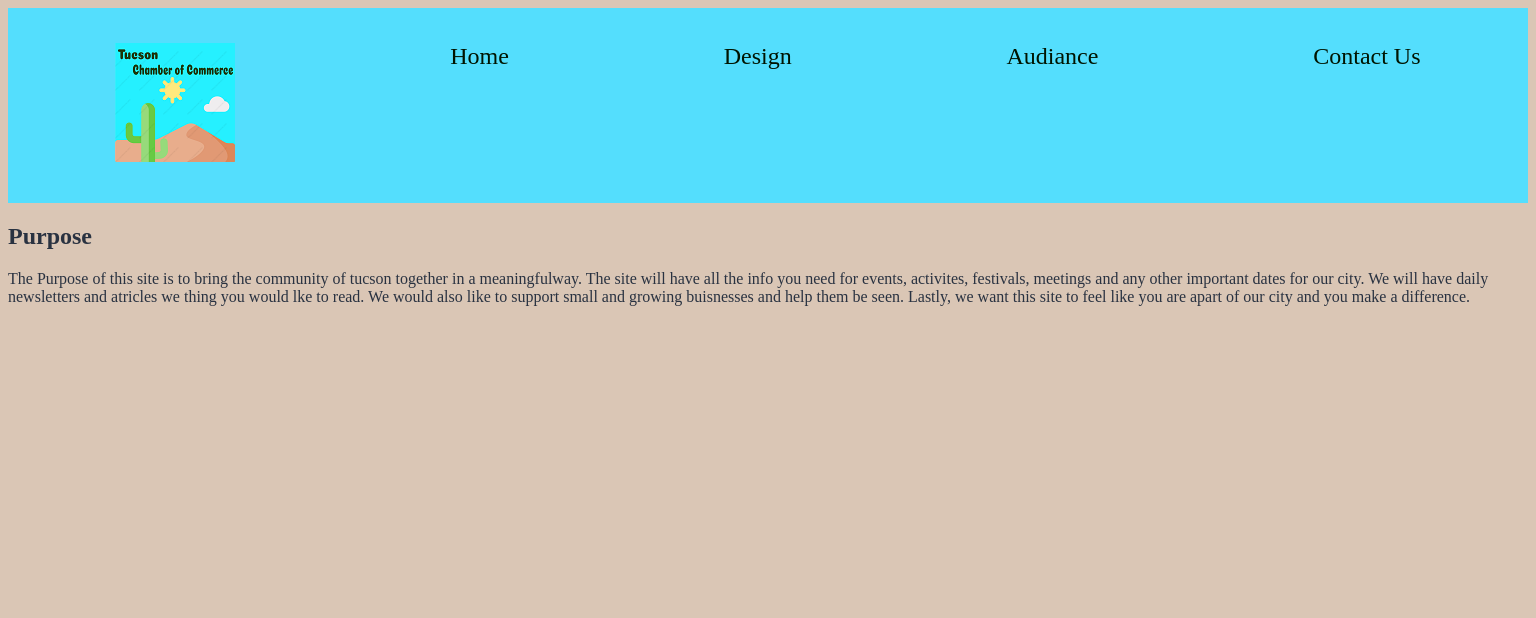
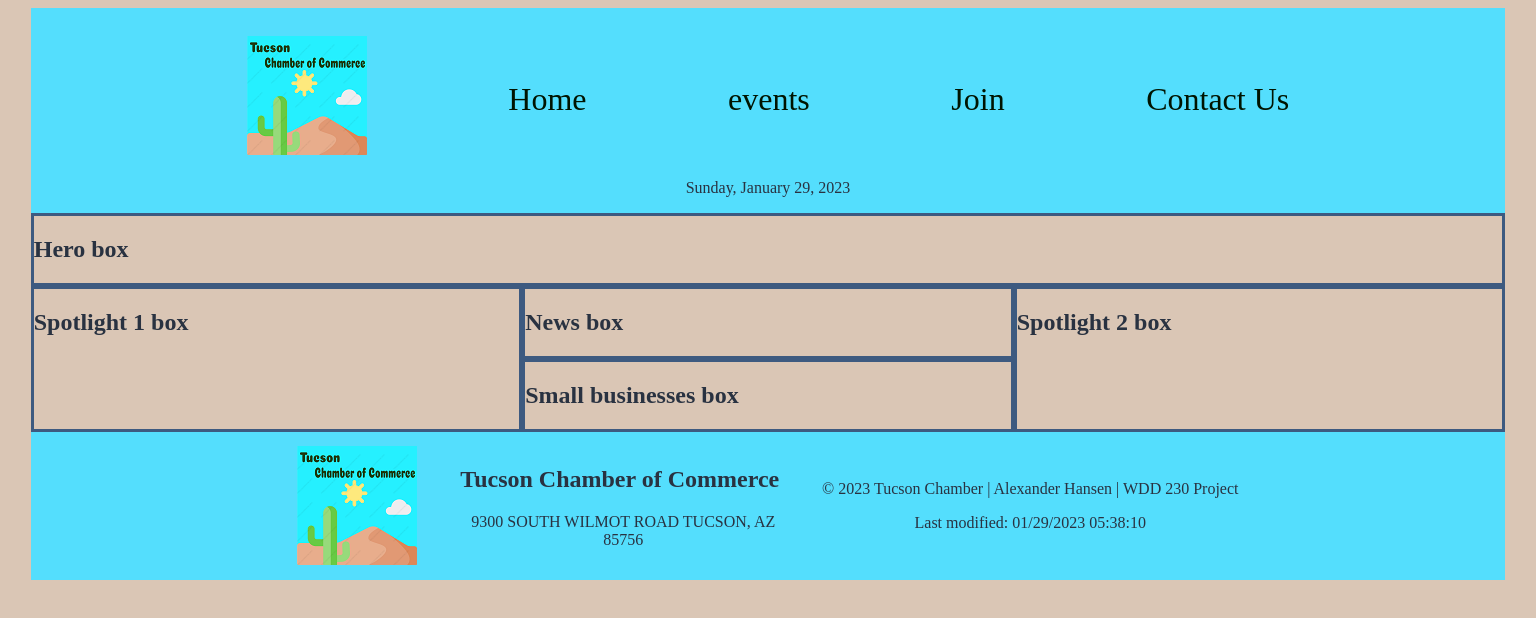
Before and after one commit to EventH0rizonz/WDD230, a plain HTML site: page soon_to_be_Chamber/index.html in a window 1536 px wide. Drawn offline with Linux system fonts and the light colour scheme; a web font is replaced by a local one.

Commit message:
week 4 homepage upddate

```diff
--- a/soon_to_be_Chamber/index.html
+++ b/soon_to_be_Chamber/index.html
@@ -5,6 +5,9 @@
     <meta http-equiv="X-UA-Compatible" content="IE=edge">
     <meta name="viewport" content="width=device-width, initial-scale=1.0">
     <link rel="stylesheet" href="styles/base.css">
+    <link rel="stylesheet" href="styles/medium.css">
+    <link rel="stylesheet" href="styles/large.css">
+    <script src ="scripts/date.js"></script>
     <title>Tucson Chamber of Commerce</title>
 </head>
 <body>
@@ -13,20 +16,43 @@
             <a id="logo_link" href="index.html">
                 <img class="logo" src="images/Commerce_Logo.png" alt="Commerce Logo">
             <a href="index.html">Home</a>
-            <a href="design.html">Design</a>
-            <a href="target-audiance.html">Audiance</a>
-            <a href="null.html">Contact Us</a>
-        </nav>
-        <section id="purpose">
-            <h1>Purpose</h1>
-            <p>
-                The Purpose of this site is to bring the community of tucson together in a meaningfulway.
-                The site will have all the info you need for events, activites, festivals, meetings and any other important dates for our city.
-                We will have daily newsletters and atricles we thing you would lke to read.
-                We would also like to support small and growing buisnesses and help them be seen.
-                Lastly, we want this site to feel like you are apart of our city and you make a difference.
-            </p>
+            <a href="Events.html">events</a>
+            <a href="join.html">Join</a>
+            <a href="contactus.html">Contact Us</a>
+            <div class="break"></div>
+            <p id="date"></p>
+            </nav>
+    </header>
+    <main>
+        <div id="grids">
+            <Section id="hero">
+                <h1>Hero box</h1>
+            </Section>
+            <Section id="news">
+                <h1>News box</h1>
+            </Section>
+            <Section id="companies">
+                <h1>Small businesses box</h1>
+            </Section>
+            <Section id="spotlight1">
+                <h1>Spotlight 1 box</h1>
+            </Section>
+            <Section id="spotlight2">
+                <h1>Spotlight 2 box</h1>
+            </Section>
+        </div>
+    </main>
+    <footer>
+        <img src="images/Commerce_Logo.png" alt="Logo">
+        <section id="adress">
+        <h1>Tucson Chamber of Commerce</h1>
+        <p>9300 SOUTH WILMOT ROAD
+            TUCSON, AZ  85756</p>
         </section>
-    </header>
+        <section id="footing">
+            <p id="year-Name"></p>
+            <p id="last-modified"></p>
+        </section>
+    </footer>
 </body>
 </html>
--- /dev/null
+++ b/soon_to_be_Chamber/scripts/date.js
@@ -0,0 +1,14 @@
+function displayLastModified() {
+    const lastModified = document.lastModified;
+    const lastModifiedElement = document.getElementById("last-modified");
+    lastModifiedElement.innerHTML = `Last modified: ${lastModified}`;
+    let date =  new Date().getFullYear();
+    const dateYear = document.getElementById("year-Name")
+    dateYear.innerHTML = `© ${date} Tucson Chamber | Alexander Hansen | WDD 230 Project`;
+    var today = new Date();
+    var date1 = today.toLocaleDateString('en-US', {weekday: 'long', year: 'numeric', month: 'long', day: 'numeric'})
+    document.getElementById("date").innerHTML = date1;
+  }
+
+
+window.onload = displayLastModified;
--- a/soon_to_be_Chamber/styles/base.css
+++ b/soon_to_be_Chamber/styles/base.css
@@ -3,39 +3,52 @@ nav a {
     text-align: center;
     text-decoration: none;
     color: #001400;
-    padding: 35px;
-    font-size: x-large;
+    font-size: large;
 }
 nav {
     display: flex;
-    justify-content: space-around;
+    flex-wrap: wrap;
+    justify-content: center;
     background-color: #54DEFD;
+    align-items: center;
     color: #293241;
     font-family: 'Yatra One';
+    padding-left: 2%;
+    padding-right: 2%;
+    flex-direction: column;
 
 }
 body {
     background-color: #DAC6B5;
     color: #293241;
+    margin-left: 2%;
+    margin-right: 2%;
 }
-#typography h1 {
-    font-family: 'Yatra One';
+#spotlight2 {
+    border-color: #3D5A80;
+    border-style: solid;
 }
-#typography p {
-    font-family: 'Sawarabi Mincho';
+#hero {
+    border-color: #3D5A80;
+    border-style: solid;
 }
-#audiance {
-    font-family: 'Sawarabi Mincho';
+#spotlight1 {
+    border-color: #3D5A80;
+    border-style: solid;
 }
-#senarios {
-    font-family: 'Sawarabi Mincho';
+#news {
+    border-color: #3D5A80;
+    border-style: solid;
 }
-#persona {
-    font-family: 'Sawarabi Mincho';
+#companies {
+    border-color: #3D5A80;
+    border-style: solid;
 }
-#purpose {
-    font-family: 'Sawarabi Mincho';
+footer {
+    background-color: #54DEFD;
+    text-align: center;
 }
-@media only screen and (min-width: 480px) {
-
-}
+.break {
+    flex-basis: 100%;
+    height: 0;
+  }
--- a/soon_to_be_Chamber/styles/large.css
+++ b/soon_to_be_Chamber/styles/large.css
@@ -0,0 +1,47 @@
+@import url("https://fonts.googleapis.com/css2?family=Sawarabi+Mincho&family=Yatra+One&display=swap");
+@media only screen and (min-width: 1440px) {
+    #grids {
+        display: grid;
+        grid-template-columns: 1fr 1fr 1fr;
+        grid-template-rows: 1fr 1fr 1fr;
+    }
+    nav a {
+        text-align: center;
+        text-decoration: none;
+        color: #001400;
+        font-size: xx-large;
+        padding-left: 5%;
+        padding-right: 5%;
+    }
+    #hero {
+        grid-column: 1/4;
+    }
+    #news {
+        grid-column: 2/3;
+    }
+    #spotlight1 {
+        grid-column: 1/2;
+        grid-row: 2/4;
+    }
+    #spotlight2 {
+        grid-column: 3/4;
+        grid-row: 2/4;
+
+    }
+    #companies {
+        grid-column: 2/3;
+    }
+    footer {
+        display: flex;
+        flex-wrap: wrap;
+        align-items: center;
+        justify-content: center;
+        padding: 1%;
+        padding-left: 2%;
+        padding-right: 2%;
+        column-gap: 2%;
+    }
+    #adress p {
+        padding-left: 2%;
+    }
+}
--- a/soon_to_be_Chamber/styles/medium.css
+++ b/soon_to_be_Chamber/styles/medium.css
@@ -0,0 +1,37 @@
+@import url("https://fonts.googleapis.com/css2?family=Sawarabi+Mincho&family=Yatra+One&display=swap");
+@media only screen and (min-width: 960px) {
+    #grids {
+        display: grid;
+        grid-template-columns: 1fr 1fr;
+        grid-template-rows: 1fr 1fr 1fr 1fr;
+    }
+    nav a {
+        text-align: center;
+        text-decoration: none;
+        color: #001400;
+        font-size: x-large;
+        padding-left: 4%;
+        padding-right: 4%;
+        align-items: center;
+        padding-top: 2%;
+    }
+    nav {
+        flex-direction: row;
+        align-items: center;
+    }
+    #hero {
+        grid-column: 1/3;
+    }
+    footer {
+        display: flex;
+        flex-wrap: wrap;
+        align-items: center;
+        justify-content: center;
+        padding: 1%;
+        padding-left: 1%;
+        padding-right: 1%;
+    }
+    #adress p {
+        padding-left: 2%;
+    }
+}
```
Also changed, not shown: index.html (+1 -1 lines).
